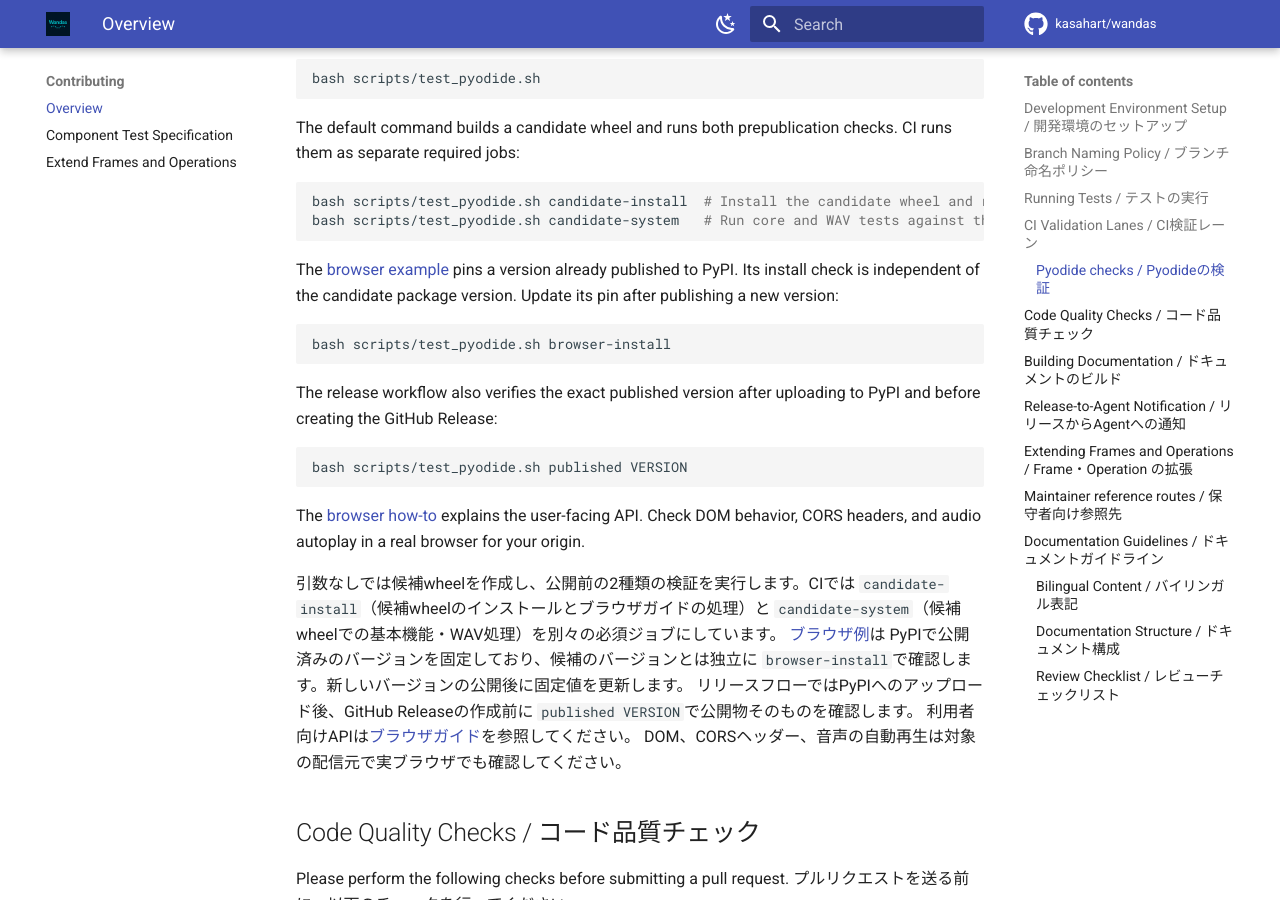
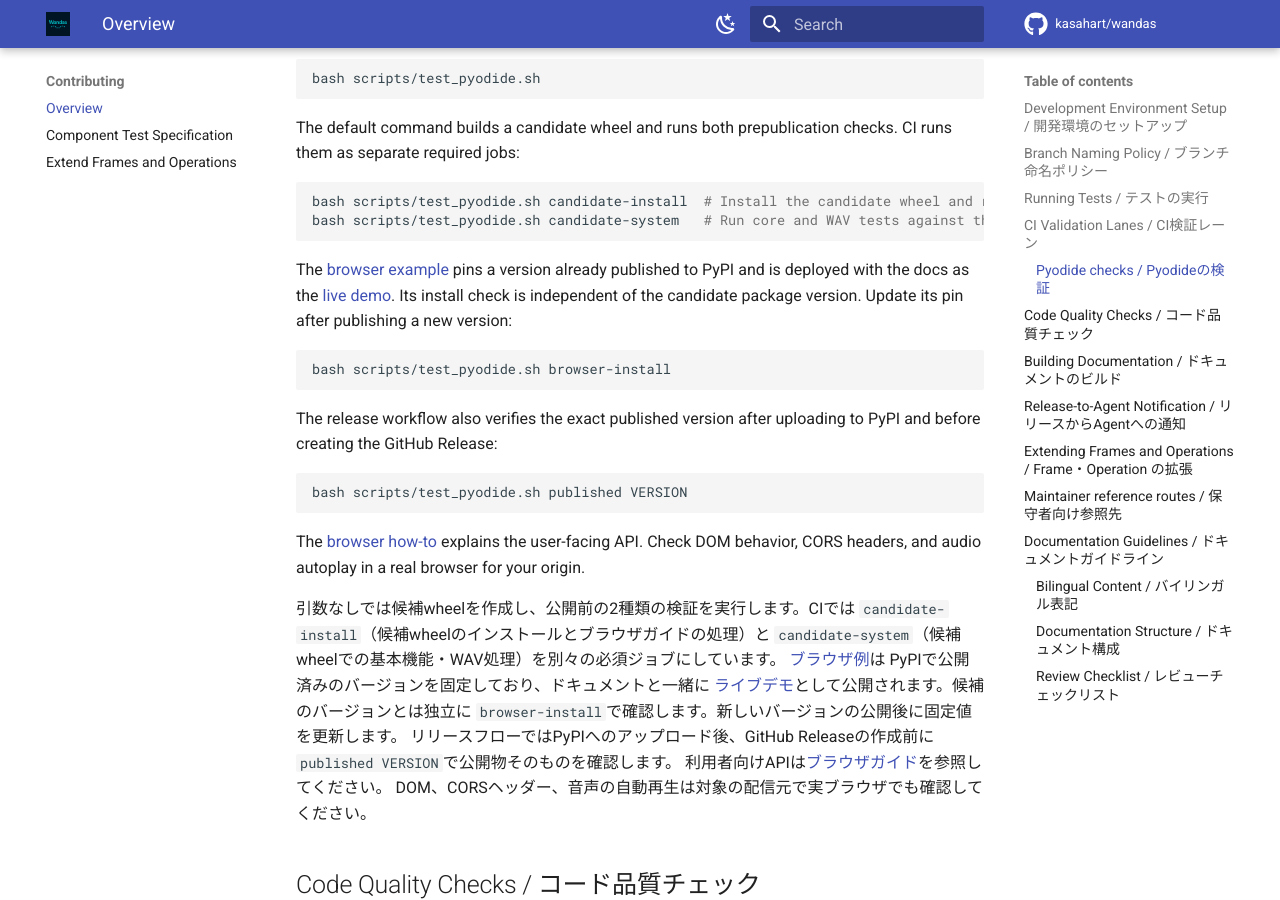
Before and after one commit to kasahart/wandas, an MkDocs documentation site: the page built from docs/src/contributing.md, in a window 1280 px wide and 900 px high, scrolled down 2295 px. Built offline with MkDocs 1.6.1 and Material for MkDocs 9.7.7, drawn with Linux system fonts in a browser that asks for light colours; comment, search, counter and statistics services are not loaded.

Commit message:
Publish the Pyodide browser example as a live demo
Deploy examples/pyodide/index.html with the docs at /demo/, link it from the
Pyodide guide and the contributing notes, and pin the example to Wandas 0.10.0.
0.10.0 no longer depends on cattrs, so its micropip constraint is dropped.

Closes #554

Co-Authored-By: Claude Opus 5.5 (1M context) <noreply@anthropic.com>
Claude-Session: https://claude.ai/code/session_01FdHjr8nUmYW9dye18ydhNk

````diff
--- a/docs/src/contributing.md
+++ b/docs/src/contributing.md
@@ -103,8 +103,10 @@ bash scripts/test_pyodide.sh candidate-system   # Run core and WAV tests against
 ```
 
 The [browser example](https://github.com/kasahart/wandas/blob/main/examples/pyodide/index.html)
-pins a version already published to PyPI. Its install check is independent of
-the candidate package version. Update its pin after publishing a new version:
+pins a version already published to PyPI and is deployed with the docs as the
+[live demo](https://kasahart.github.io/wandas/demo/). Its install check is
+independent of the candidate package version. Update its pin after publishing a
+new version:
 
 ```bash
 bash scripts/test_pyodide.sh browser-install
@@ -125,7 +127,8 @@ your origin.
 `candidate-install`（候補wheelのインストールとブラウザガイドの処理）と
 `candidate-system`（候補wheelでの基本機能・WAV処理）を別々の必須ジョブにしています。
 [ブラウザ例](https://github.com/kasahart/wandas/blob/main/examples/pyodide/index.html)は
-PyPIで公開済みのバージョンを固定しており、候補のバージョンとは独立に
+PyPIで公開済みのバージョンを固定しており、ドキュメントと一緒に
+[ライブデモ](https://kasahart.github.io/wandas/demo/)として公開されます。候補のバージョンとは独立に
 `browser-install`で確認します。新しいバージョンの公開後に固定値を更新します。
 リリースフローではPyPIへのアップロード後、GitHub Releaseの作成前に
 `published VERSION`で公開物そのものを確認します。
````
Also changed, not shown: docs/src/how-to/pyodide-browser.md (+5 -1 lines), 3 other files.
